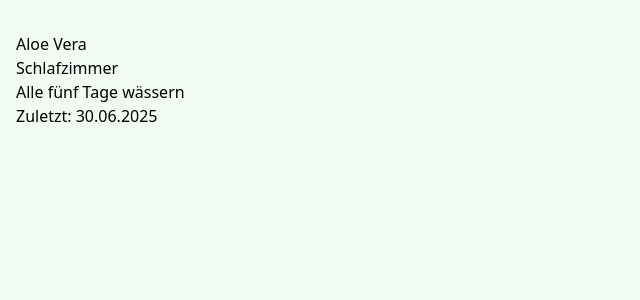
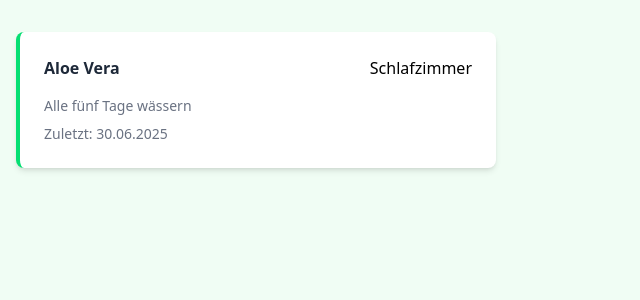
Before and after one commit to nilshartmann-workshops/2025-06-30-react, a React (Vite) app in the folder workspace/: page / in a window 1280 px wide. Shown: the top 300 px of the page, without its empty margins (0-640 px from the left). Built offline with nearby package versions, Linux system fonts and the light colour scheme.

Commit message:
CSS Klassenname

```diff
--- a/workspace/src/components/PlantCard.tsx
+++ b/workspace/src/components/PlantCard.tsx
@@ -5,7 +5,7 @@ export default function PlantCard() {
   // Daten
   // View
   // JSX
-  return <div>
+  return <div className={"PlantCard"}>
     <header>
       <h2>Aloe Vera</h2>
       <div>Schlafzimmer</div>
```
